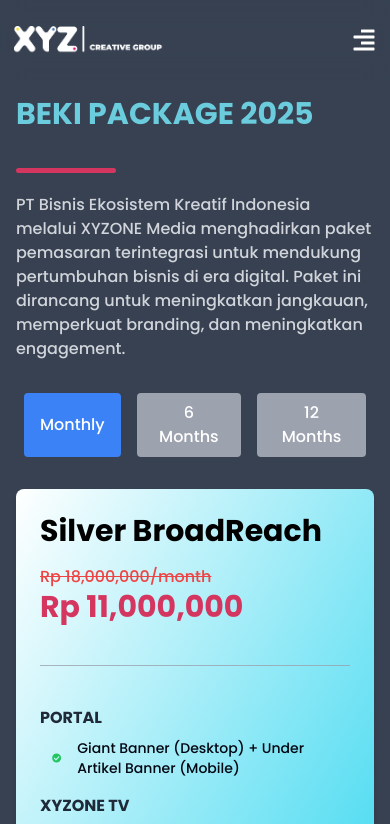
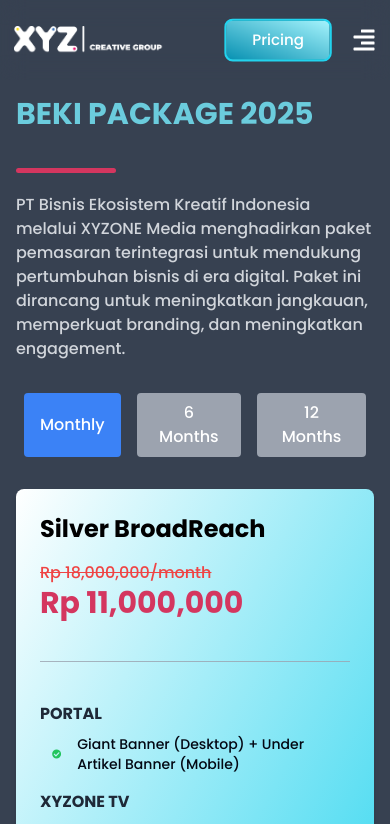
Before and after one commit to BLWARK/ujoheowasje0oqwaopepokdaskkxyz, a Next.js app: page /main/pricing in a window 390 px wide. Shown: the top 824 px of the page. Built offline with nearby package versions, Linux system fonts and the light colour scheme.

Commit message:
Responsive Mobile

```diff
--- a/app/main/pricing/page.jsx
+++ b/app/main/pricing/page.jsx
@@ -197,9 +197,9 @@
           >
             <div>
               <div className="flex justify-between items-center mb-4">
-                <h2 className="text-3xl font-bold text-black">{pkg.name}</h2>
+                <h2 className="2xl:text-3xl text-2xl font-bold text-black">{pkg.name}</h2>
                 {pkg.highlight && (
-                  <span className="bg-red-500 text-white px-6 animate-pulse py-2 rounded text-sm">Best Value</span>
+                  <span className="bg-red-500 text-white 2xl:px-6 px-2 animate-pulse py-2 rounded text-sm">Best Value</span>
                 )}
               </div>
               <p className="text-md text-red-500 line-through">{pkg.originalPrice}</p>
--- a/components/navigation/Navbar.jsx
+++ b/components/navigation/Navbar.jsx
@@ -55,8 +55,19 @@
           </div>
         </Link>
 
+
+
         {/* Icon Hamburger untuk Mobile */}
-        <div className="flex 2xl:hidden xl:hidden">
+        <div className="flex 2xl:hidden xl:hidden gap-6">
+        <Link href="/main/pricing" passHref>
+            <div
+              role="button"
+
+              className={`navbar py-2 px-6 text-white text-sm hover:scale-105 hover:border-2 border-2 border-cyan-400  bg-gradient-to-bl from-cyan-200 to-cyan-600 rounded-lg transition duration-300 nav-link cursor-custom ${animate ? "pulsePricing" : ""}`}
+            >
+              Pricing
+            </div>
+          </Link>
           <button onClick={toggleMobileMenu} className="text-white">
             {isMobileMenuOpen ? <FaTimes size={24} /> : <FaAlignRight size={24} />}
           </button>
@@ -237,6 +248,7 @@
               Teams
             </div>
           </Link>
+
         </div>
       </div>
     </div>
```
